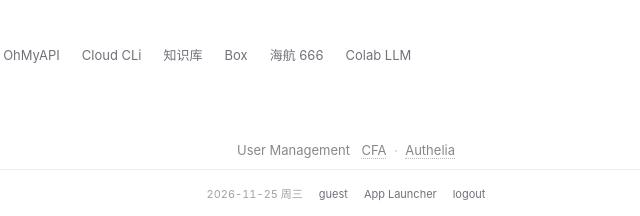
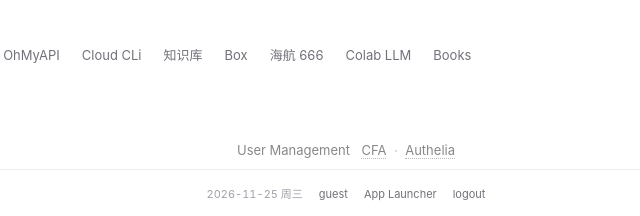
Before and after one commit to NeckBozia/self-page, an Astro site: page /admin in a window 1280 px wide. Shown: the part 489-705 px from the top of the page, 294-934 px from the left. Built offline with nearby package versions, Linux system fonts and the light colour scheme; Astro itself is replaced by a stand-in of ours.

Commit message:
admin, hm: 新增 Books 导航入口

```diff
--- a/src/pages/admin.astro
+++ b/src/pages/admin.astro
@@ -90,6 +90,7 @@ const sections = [
       { name: "Box", href: "https://box.bozia.xyz/" },
       { name: "海航 666", href: "https://fly.bozia.xyz/" },
       { name: "Colab LLM", href: "https://llm.neckbozia.com/" },
+      { name: "Books", href: "https://books.neckbozia.com" },
     ],
   },
 ];
--- a/src/pages/hm.astro
+++ b/src/pages/hm.astro
@@ -47,6 +47,11 @@ const sections = [
         name: "OhMyAPI",
         desc: "Claude 中转",
         href: "https://ai.neckbozia.com/admin",
+      },
+      {
+        name: "Books",
+        desc: "Anx 电子书库",
+        href: "https://bk.neckbozia.com:66",
       },
     ],
   },
```
